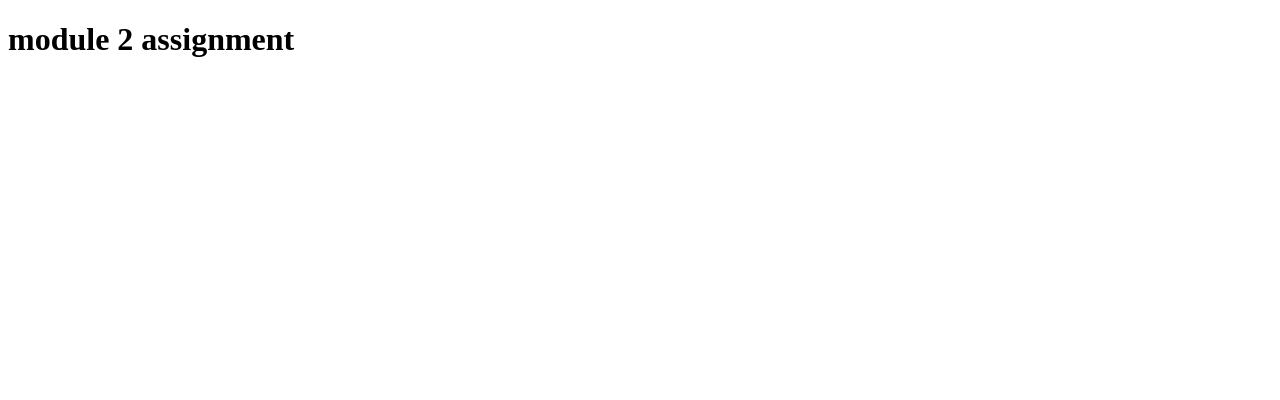
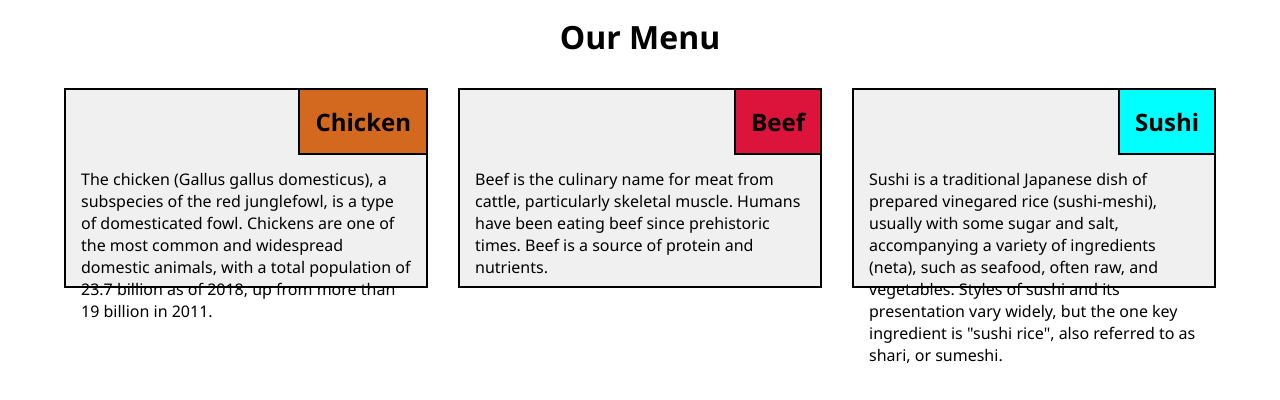
Before and after one commit to brazilla-ray/coursera-assignments, a plain HTML site: page module-2/index.html in a window 1280 px wide. Drawn offline with Linux system fonts and the light colour scheme.

Commit message:
final layout

```diff
--- /dev/null
+++ b/module-2/css/styles.css
@@ -0,0 +1,84 @@
+/** Resets **/
+
+* {
+  box-sizing: border-box;
+  margin: 0;
+  padding: 0;
+}
+
+/** Typography **/
+
+body {
+  font-family:'Segoe UI', Tahoma, Geneva, Verdana, sans-serif;
+}
+
+/** Grid system **/
+
+.container {
+  width: 90%;
+  margin: 0 auto;
+}
+
+.row {
+  margin-right: -15px;
+  margin-left: -15px;
+}
+
+.col {
+  float: left;
+  padding: 15px;
+}
+
+@media (min-width: 992px) {
+  .col-4 {
+  width: 33.333333333%;
+  }
+}
+
+@media (min-width: 768px) and (max-width: 991px) {
+  .col-6 {
+    width: 50%;
+  }
+  .col-12 {
+    width: 100%;
+  }
+}
+
+
+/** Content **/
+.title {
+  text-align: center;
+  padding: 15px;
+}
+
+.article-title {
+  position: relative;
+  top: 0;
+  width: max-content;
+  float: right;
+  padding: 15px;
+  outline: 2px solid #000;
+}
+
+.content {
+  background-color: #f0f0f0;
+  border: 2px solid #000;
+  height: 200px;
+}
+
+.content>p {
+  padding: 15px;
+  clear: right;
+}
+
+.chicken {
+  background-color: chocolate;
+}
+
+.beef {
+  background-color: crimson;
+}
+
+.sushi {
+  background-color: cyan;
+}
--- a/module-2/index.html
+++ b/module-2/index.html
@@ -4,9 +4,34 @@
   <meta charset="UTF-8">
   <meta http-equiv="X-UA-Compatible" content="IE=edge">
   <meta name="viewport" content="width=device-width, initial-scale=1.0">
+  <link rel="stylesheet" href="css/styles.css">
   <title>Document</title>
 </head>
 <body>
-  <h1>module 2 assignment</h1>
+  <div class="container">
+    <div class="row">
+      <h1 class="title">Our Menu</h1>
+    </div>
+    <div class="row">
+      <div class="col col-4 col-6">
+        <article class="content">
+          <h2 class="article-title chicken">Chicken</h2>
+          <p>The chicken (Gallus gallus domesticus), a subspecies of the red junglefowl, is a type of domesticated fowl. Chickens are one of the most common and widespread domestic animals, with a total population of 23.7 billion as of 2018, up from more than 19 billion in 2011.</p>
+        </article>
+      </div>
+      <div class="col col-4 col-6">
+        <article class="content">
+          <h2 class="article-title beef">Beef</h2>
+          <p>Beef is the culinary name for meat from cattle, particularly skeletal muscle. Humans have been eating beef since prehistoric times. Beef is a source of protein and nutrients.</p>
+        </article>
+      </div>
+      <div class="col col-4 col-12">
+        <article class="content">
+          <h2 class="article-title sushi">Sushi</h2>
+          <p>Sushi is a traditional Japanese dish of prepared vinegared rice (sushi-meshi), usually with some sugar and salt, accompanying a variety of ingredients (neta), such as seafood, often raw, and vegetables. Styles of sushi and its presentation vary widely, but the one key ingredient is "sushi rice", also referred to as shari, or sumeshi.</p>
+        </article>
+      </div>
+    </div>
+  </div>
 </body>
 </html>
```
